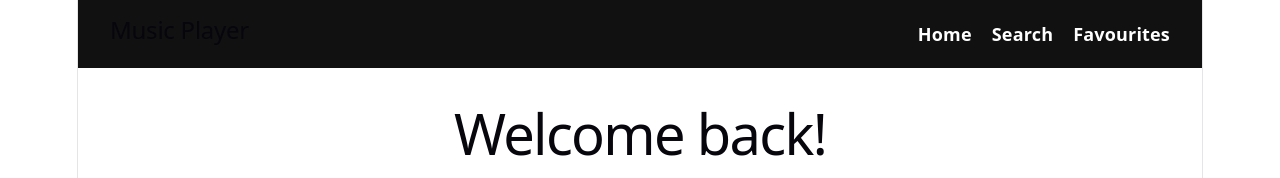
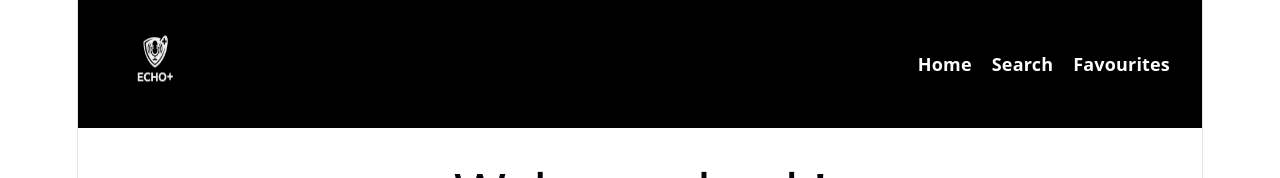
Before and after one commit to Dima387/music-player, a React (Vite) app: page / in a window 1280 px wide. Shown: the top 178 px of the page. Built offline with nearby package versions, Linux system fonts and the light colour scheme.

Commit message:
logo + Navbar

```diff
--- a/src/components/Navbar/Navbar.css
+++ b/src/components/Navbar/Navbar.css
@@ -3,7 +3,7 @@
   justify-content: space-between;
   align-items: center;
   padding: 16px 32px;
-  background: #111;
+  background: #000000;
   color: white;
 }
 
@@ -17,3 +17,14 @@
 .links a:hover {
   color: #1db954;
 }
+
+.navbar h2 {
+  font-size: 24px;
+  font-weight: 600;
+  color: white;
+}
+
+.navbar img {
+  width: 90px;
+  height: 90px;
+}
--- a/src/components/Navbar/Navbar.jsx
+++ b/src/components/Navbar/Navbar.jsx
@@ -4,9 +4,10 @@ import "./Navbar.css";
 function Navbar() {
   return (
     <nav className="navbar">
-      <h2>Music Player</h2>
+      <Link to="/"><img src="public/images/logo.png" alt="Echo+" /></Link>
 
       <div className="links">
+
         <Link to="/">Home</Link>
         <Link to="/search">Search</Link>
         <Link to="/favourites">Favourites</Link>
```
Also changed, not shown: public/images/logo.jpg (added), public/images/logo.png (added).
